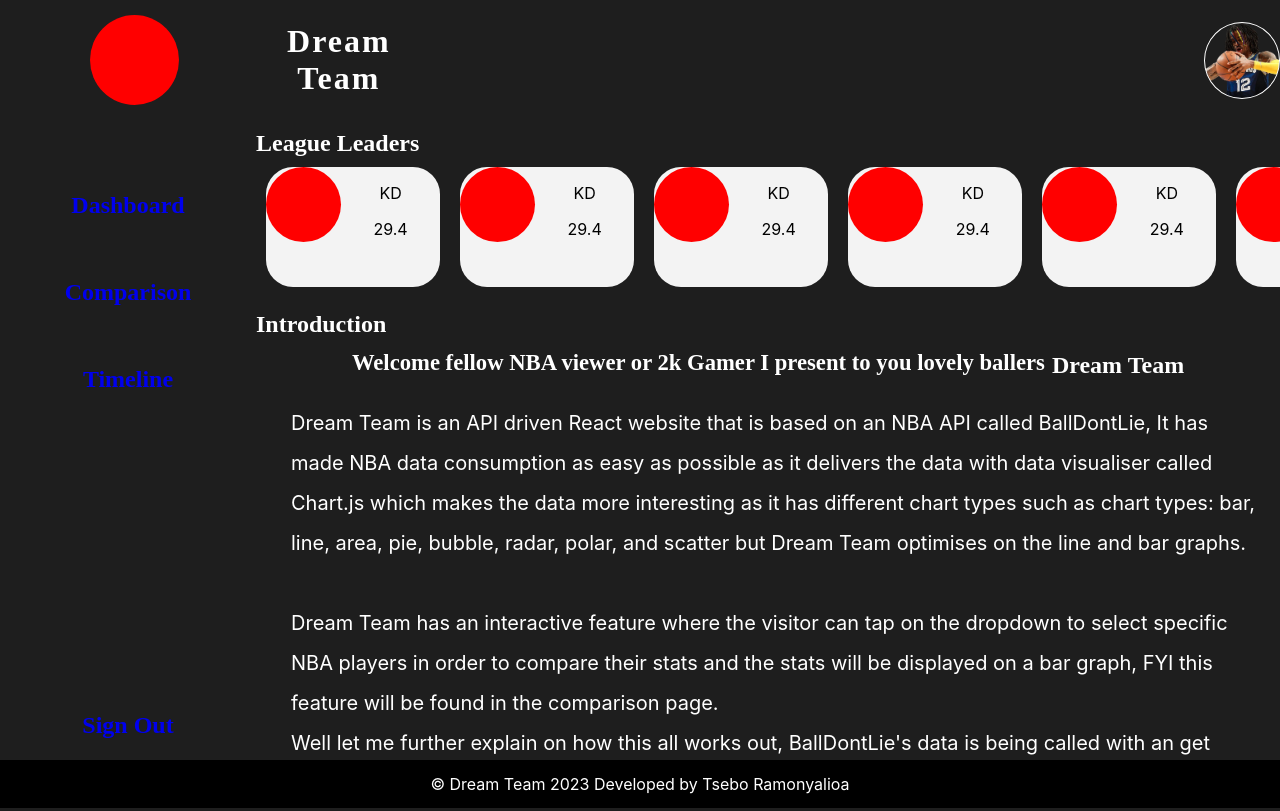
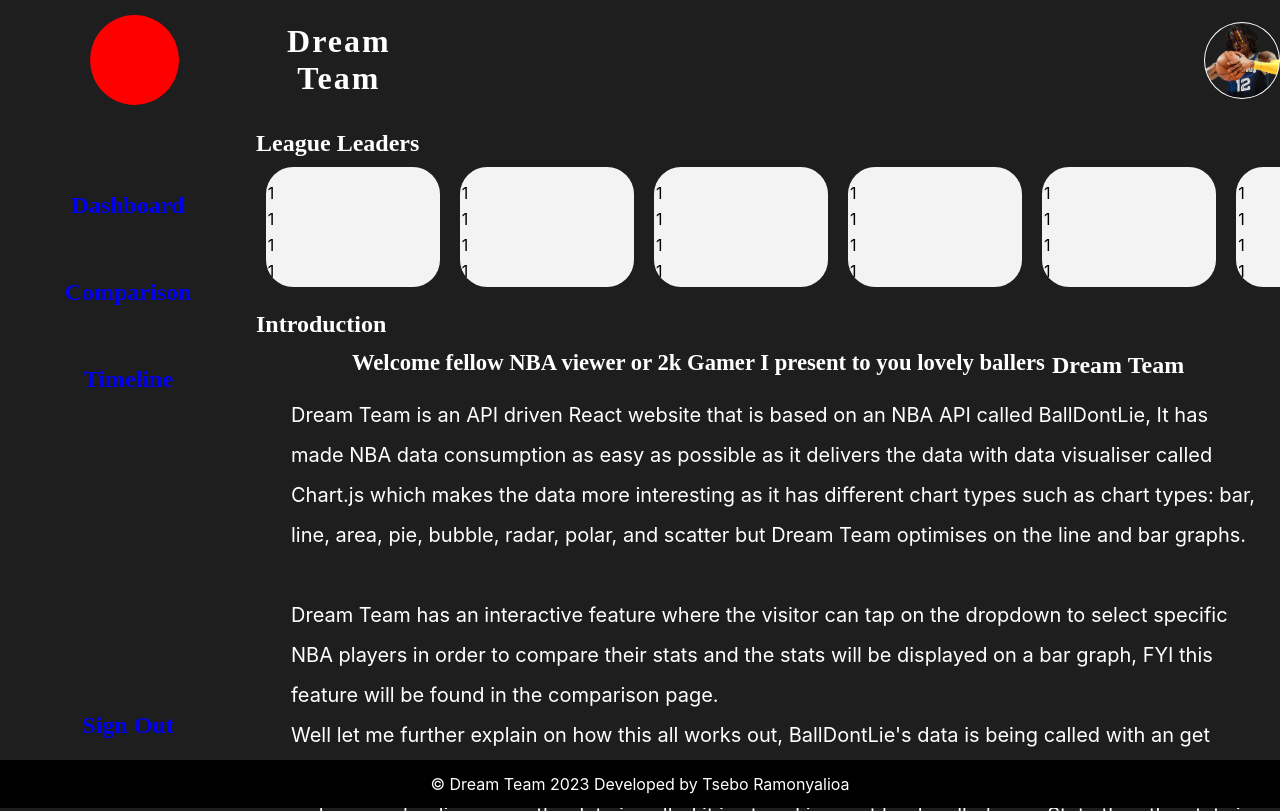
Before and after one commit to Tsebo200/Dream-Team, a React (Create React App) app: page / in a window 1280 px wide. Built offline with nearby package versions, Linux system fonts and the light colour scheme.

Commit message:
Tried to add card number with .map()

```diff
--- a/src/Pages/Landing.jsx
+++ b/src/Pages/Landing.jsx
@@ -8,6 +8,7 @@
 // const [] = useState
 const leagueLeaders = [1, 2, 3, 4, 5, 6, 7, 8, 9, 10]
 // const leagueLeaders = [1,2,3]
+const cardNumber = [1, 2, 3, 4, 5, 6, 7, 8, 9, 10]
 
 const Landing = () => {
 
@@ -17,10 +18,19 @@
         <h2 className="leagueLeadersText">League Leaders</h2>
             <div className="cardScrollContainer">
                 {leagueLeaders.map((number) => {
+
                     return (
                     <>
                     <div className="cardContainer">
-                        <div className="cardNumber"></div>
+                        {cardNumber.map((number) => {
+                            return(
+                            <>
+                            <div className="cardNumber">
+                                <p>1</p>
+                            </div>
+                            </>
+                            ); })}
+
                         <div className="playerIcon"></div>
                         <p>KD</p>
                         <p>29.4</p>
--- a/src/Sass/styles.sass
+++ b/src/Sass/styles.sass
@@ -123,10 +123,18 @@
             margin-left: 10px
             margin-right: 10px
 
+            .cardNumber
+                width: 10px
+                height: 10px
+
+
+
             .playerIcon
-                width: 75px
-                height: 75px
+                width: 80px
+                height: 80px
                 border-radius: 100px
+                margin-top: 20px
+                margin-left: 15px
                 background: red
                 float: left
 
@@ -154,7 +162,7 @@
 
     .textBlockOne
         width: 100%
-        height: 5vh
+        height: 4vh
         padding-bottom: 20px
         // background: red
         display: flex
@@ -177,7 +185,7 @@
 
     .textBlockTwo
         width: 100%
-        height: 50vh
+        height: 52vh
         // background: red
         display: flex
         flex-direction: row
```
Also changed, not shown: src/Assets/Images/Subject.png (deleted), src/Assets/Images/background.png (added).
